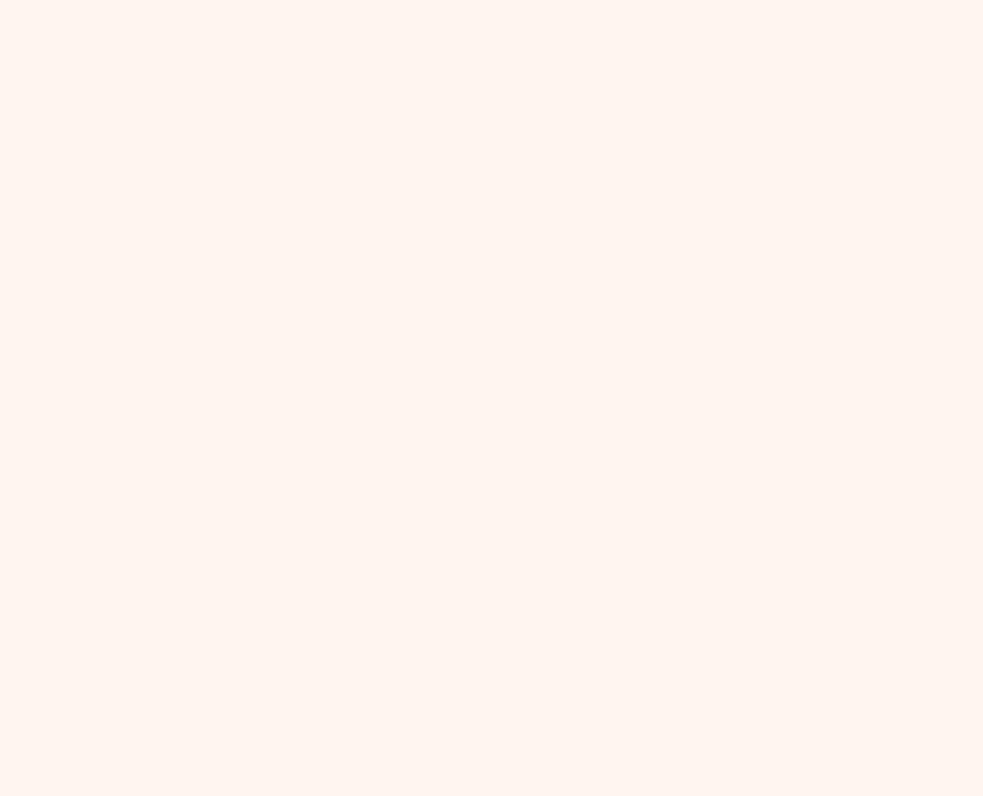
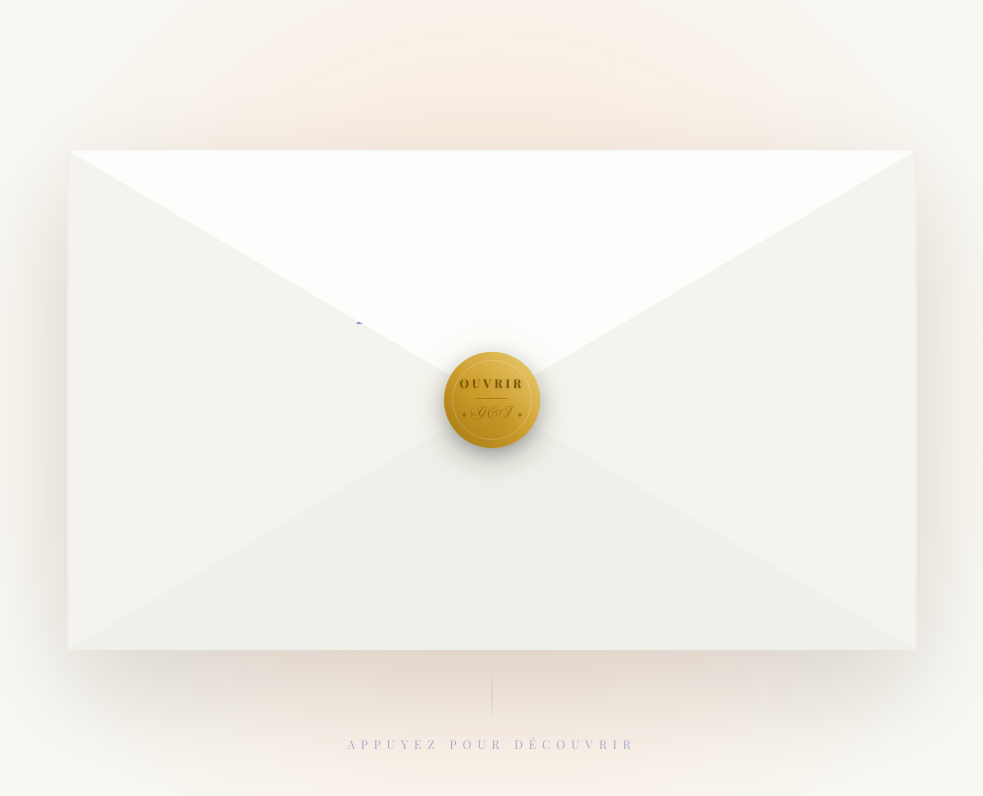
Before and after one commit to JuaniPhet/gaelle-joel, a Next.js app: page / in a window 1280 px wide. Before the commit this address had no page. Shown: the top 796 px of the page, without its empty margins (148-1131 px from the left). Built offline with nearby package versions, Linux system fonts and the light colour scheme; a web font is replaced by a local one.

Commit message:
create the general link

```diff
--- a/src/app/page.tsx
+++ b/src/app/page.tsx
@@ -1,7 +1,13 @@
-"use client";
-
-import { redirect } from "next/navigation";
+import WebsiteContent from "@/components/WebsiteContent";
+import { Guest } from "@/types";
 
 export default function Home() {
-  redirect("/gaelle-philomene");
+  const genericGuest: Guest = {
+    slug: "general",
+    prenom: "",
+    nom: "",
+    groupes: ["civil", "salle-royaume", "vh", "diner"],
+  };
+
+  return <WebsiteContent guest={genericGuest} />;
 }
--- a/src/components/Hero.tsx
+++ b/src/components/Hero.tsx
@@ -62,7 +62,7 @@ export default function Hero({ guest }: { guest: Guest }) {
             Bienvenue à notre mariage
           </p>
           <h1 className="font-serif text-3xl md:text-5xl text-royal-blue px-4">
-            {guest.prenom} {guest.nom}
+            {guest.slug === "general" ? "Vous êtes invités" : `${guest.prenom} ${guest.nom}`}
           </h1>
         </div>
       </motion.div>
--- a/src/components/RSVPSection.tsx
+++ b/src/components/RSVPSection.tsx
@@ -56,7 +56,7 @@ export default function RSVPSection({ guest }: { guest: Guest }) {
     messageContent += `\n---\n_Envoyé depuis le site de Gaëlle & Joël_`;
 
     const encodedText = encodeURIComponent(messageContent);
-    const phoneNumber = guest.contactSms || "237695098342";
+    const phoneNumber = guest.contactSms || "237696049817";
 
     window.open(`https://wa.me/${phoneNumber}?text=${encodedText}`, "_blank");
 
@@ -165,11 +165,12 @@ export default function RSVPSection({ guest }: { guest: Guest }) {
                       Invité(e)
                     </p>
                     <p className="font-serif text-2xl text-royal-blue font-bold">
-                      {guest.prenom} {guest.nom}
+                      {guest.slug === "general" ? "Invité(e)" : `${guest.prenom} ${guest.nom}`}
                     </p>
                   </div>
 
                   {/* Tables Details */}
+                  {guest.slug !== "general" && (
                     <div className="grid grid-cols-1 gap-4">
                       {guest.groupes.includes("vh") && (
                         <div className="bg-royal-blue/5 p-3 rounded-2xl border border-royal-blue/5">
@@ -192,6 +193,7 @@ export default function RSVPSection({ guest }: { guest: Guest }) {
                         </div>
                       )}
                     </div>
+                  )}
                 </div>
 
                 <div className="pt-8 flex flex-col items-center gap-4">
--- a/src/components/WebsiteContent.tsx
+++ b/src/components/WebsiteContent.tsx
@@ -19,7 +19,7 @@ export default function WebsiteContent({ guest }: { guest: Guest }) {
     <main className="min-h-screen bg-background selection:bg-peach/30">
       {!showSite && (
         <Envelope
-          guestName={`${guest.prenom} ${guest.nom}`}
+          guestName={guest.slug === "general" ? "" : `${guest.prenom} ${guest.nom}`}
           onOpen={() => setShowSite(true)}
         />
       )}
@@ -220,7 +220,7 @@ export default function WebsiteContent({ guest }: { guest: Guest }) {
           />
         )}
 
-        <TablePlan guest={guest} />
+        {guest.slug !== "general" && <TablePlan guest={guest} />}
 
         <Consignes />
 
```
Lines whose indentation alone changed are shown as unchanged.
